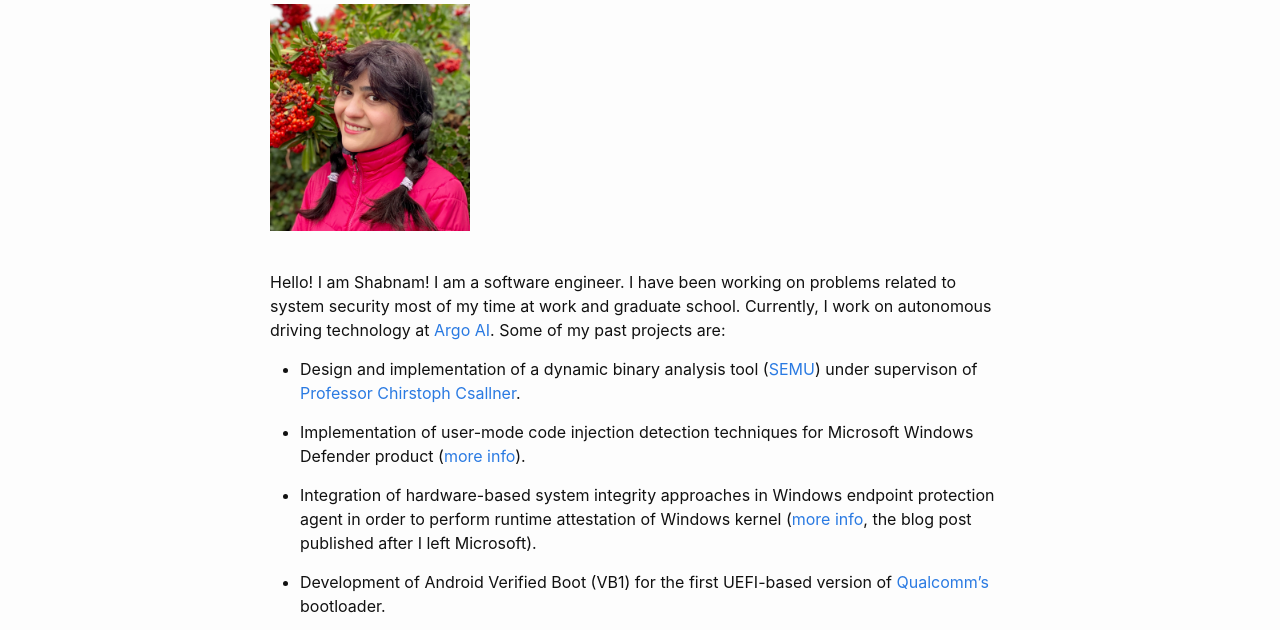
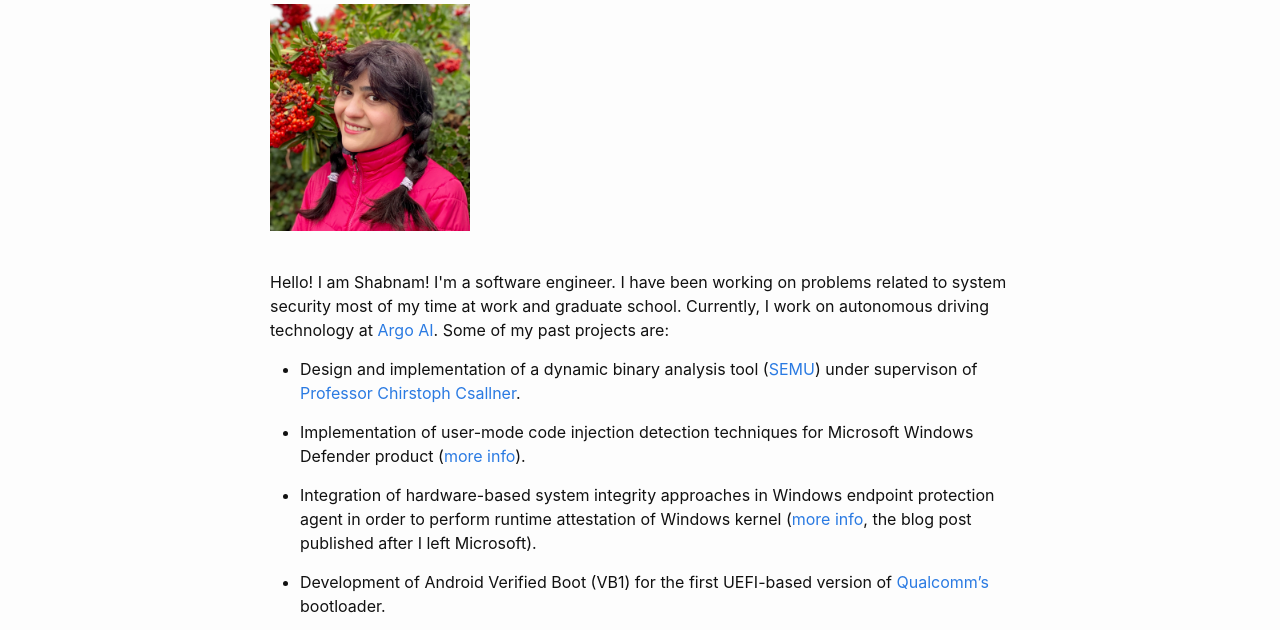
Before and after one commit to shabnam4b/shabnam4b.github.io, a plain HTML site: page about/index.html in a window 1280 px wide. Shown: the part 160-790 px from the top of the page. Drawn offline with Linux system fonts and the light colour scheme.

Commit message:
Too much "I am"!

```diff
--- a/about/index.html
+++ b/about/index.html
@@ -45,7 +45,7 @@
     <p><img src="profile.jpeg" alt="drawing" width="200" />
     <br> <br>
 
-<p>Hello! I am Shabnam! I am a software engineer. I have been working on problems related to system security most of my time at work and graduate school. Currently, I work on autonomous driving technology at <a href="https://www.argo.ai/">Argo AI</a>. Some of my past projects are:</p>
+<p>Hello! I am Shabnam! I'm  a software engineer. I have been working on problems related to system security most of my time at work and graduate school. Currently, I work on autonomous driving technology at <a href="https://www.argo.ai/">Argo AI</a>. Some of my past projects are:</p>
 
 <ul>
   <li>
```
